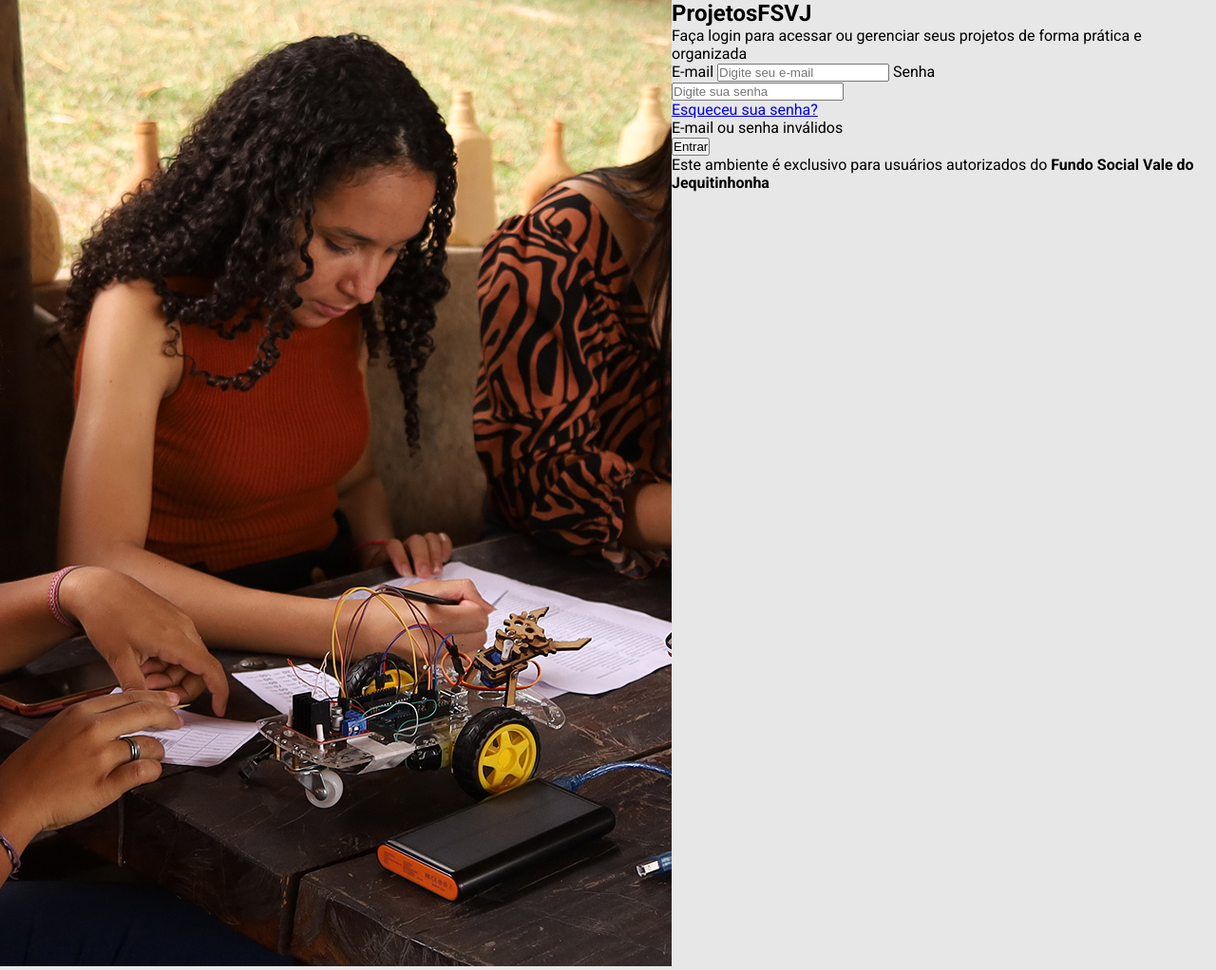
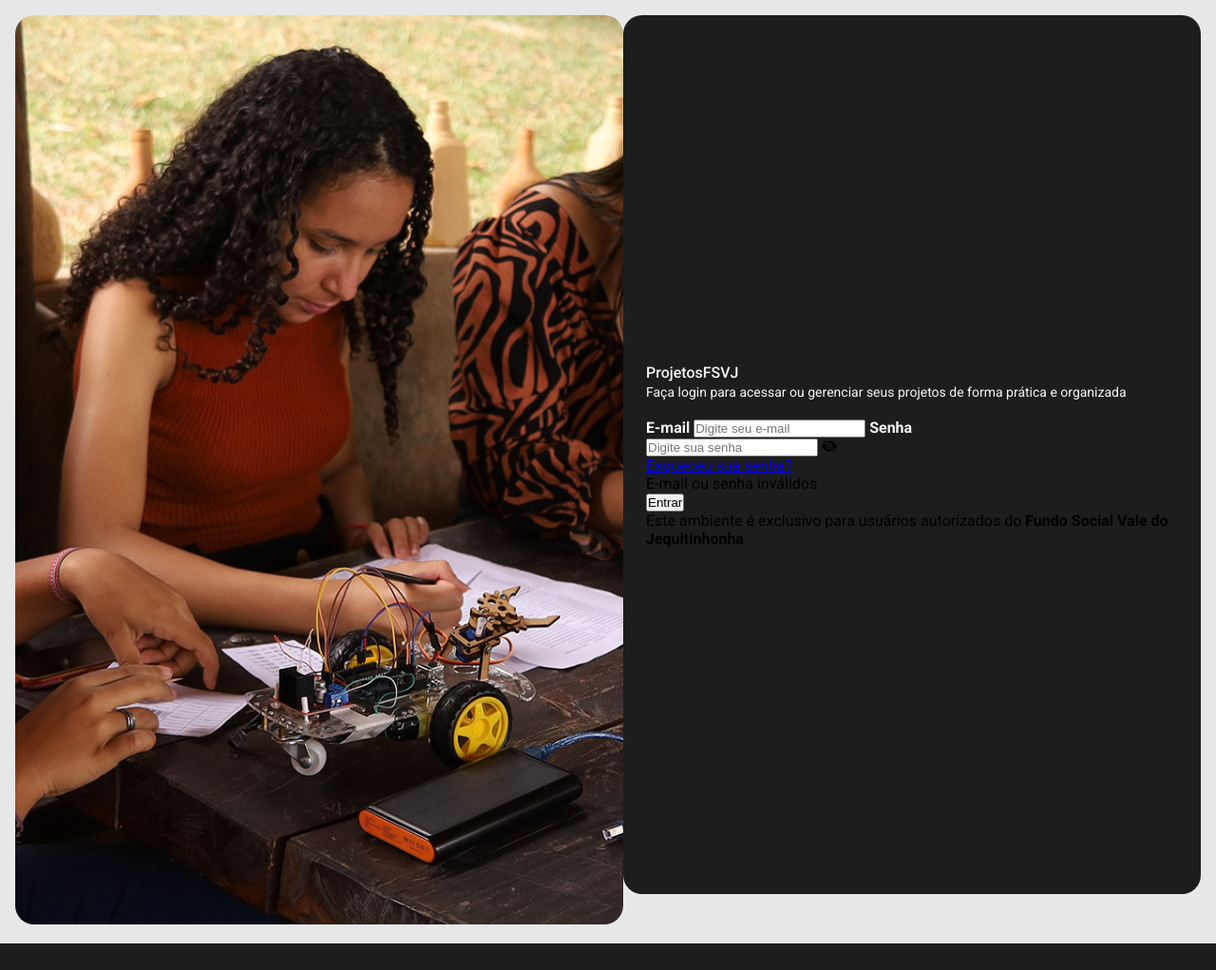
Before and after one commit to imdarkcode/projetos_fsvj, a PHP site: template src/pages/login/login.php in a window 1280 px wide. Shown: the whole page at 95% size. After the commit the page ends 994 px from the top, so only its background shows below. Run offline with PHP 8.4, Linux system fonts and the light colour scheme; the template is opened without the code that fills it, so the values that code supplies are empty.

Commit message:
feat: pagina de login

```diff
--- a/src/pages/login/login.css
+++ b/src/pages/login/login.css
@@ -14,16 +14,14 @@ body {
     height: 100vh;
     font-family: 'Roboto';
 }
-.imagem img{
+.imagem-container img{
     width: 100%;
     height: 100%;
     object-fit: cover;
     border-radius: 20px;
     margin: 16px;
-
-
 }
-.nav-container {
+.login-container {
     background-color: var(--g11);
     margin: 16px;
     border-radius: 20px;
@@ -32,10 +30,9 @@ body {
     display: flex;
     flex-direction: column;
     justify-content: center;
-
 }
 
-.nav-container h1 {
+.login-container h1 {
     font-family: 'Roboto';
     font-weight: var(--medium);
     color: var(--g1);
@@ -43,6 +40,14 @@ body {
     line-height: 1.5;
 }
 
-.nav-container .nav-logo, .nav-container .nav-menu{
-    margin-bottom: 32px;
+.descricao {
+    font-size: 14px;
+    color: var(--g1);
+    margin-bottom: 20px;
 }
+
+label {
+    margin-top: 12px;
+    font-weight: bold;
+    color: var(--g1);
+}
--- a/src/pages/login/login.php
+++ b/src/pages/login/login.php
@@ -4,6 +4,7 @@
   <head>
     <meta charset="UTF-8">
     <meta name="viewport" content="width=device-width, initial-scale=1.0">
+    <link rel="stylesheet" href="https://cdn.jsdelivr.net/npm/bootstrap-icons@1.13.1/font/bootstrap-icons.min.css" />
     <link rel="stylesheet" href="login.css">
     <title>Projetos FSVJ - Login</title>
   </head>
```
